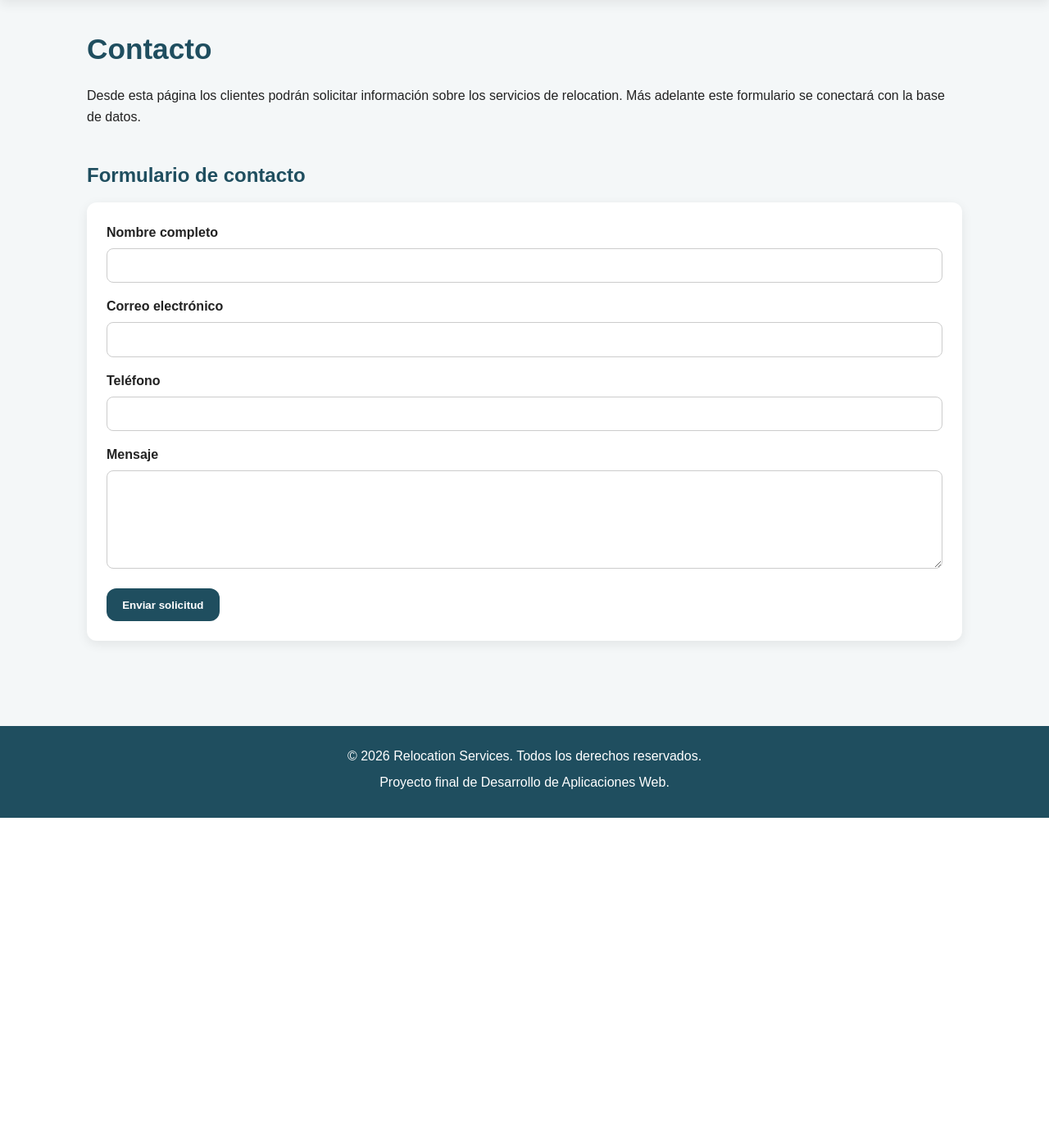
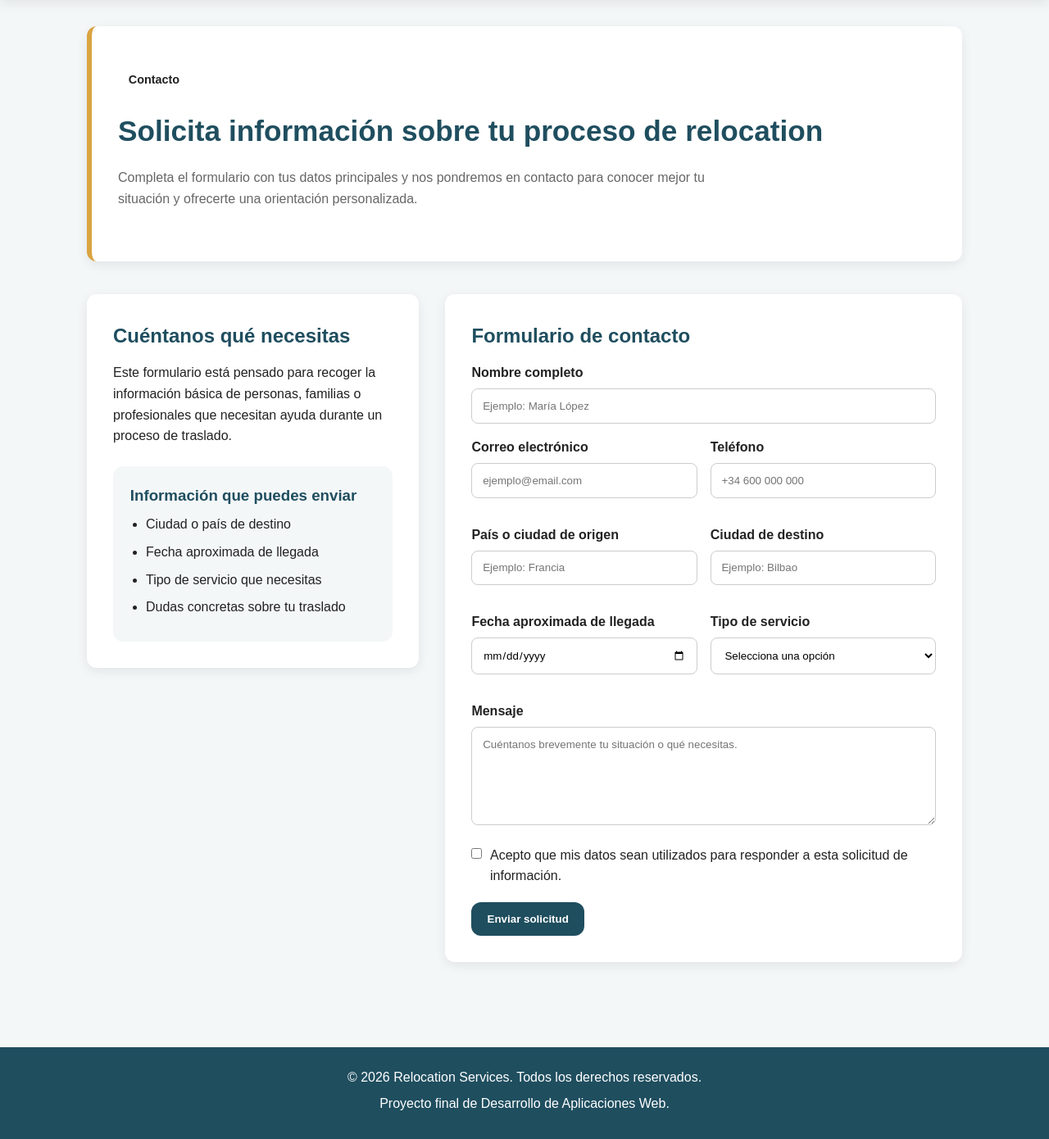
Before and after one commit to githacker2005/Proyectofinal, a PHP site: page /contacto.php in a window 1280 px wide. Shown: the part 146-1536 px from the top of the page at 82% size. Before the commit the page ends 1144 px from the top, so only its background shows below. Run offline with PHP 8.4, Linux system fonts and the light colour scheme.

Commit message:
Crear formulario de contacto

```diff
--- a/contacto.php
+++ b/contacto.php
@@ -3,40 +3,102 @@ $pageTitle = "Contacto - Relocation Services";
 include "includes/header.php";
 ?>
 
-<section>
-    <h1>Contacto</h1>
+<section class="page-hero">
+    <span class="hero-label">Contacto</span>
+    <h1>Solicita información sobre tu proceso de relocation</h1>
     <p>
-        Desde esta página los clientes podrán solicitar información sobre los servicios
-        de relocation. Más adelante este formulario se conectará con la base de datos.
+        Completa el formulario con tus datos principales y nos pondremos en contacto
+        para conocer mejor tu situación y ofrecerte una orientación personalizada.
     </p>
 </section>
 
-<section>
+<section class="contact-section">
+    <div class="contact-info">
+        <h2>Cuéntanos qué necesitas</h2>
+        <p>
+            Este formulario está pensado para recoger la información básica de personas,
+            familias o profesionales que necesitan ayuda durante un proceso de traslado.
+        </p>
+
+        <div class="info-box">
+            <h3>Información que puedes enviar</h3>
+            <ul>
+                <li>Ciudad o país de destino</li>
+                <li>Fecha aproximada de llegada</li>
+                <li>Tipo de servicio que necesitas</li>
+                <li>Dudas concretas sobre tu traslado</li>
+            </ul>
+        </div>
+    </div>
+
+    <div class="contact-form-wrapper">
         <h2>Formulario de contacto</h2>
 
-    <form action="#" method="POST">
-        <div>
+        <form action="#" method="POST" class="contact-form">
+            <div class="form-group">
                 <label for="nombre">Nombre completo</label>
-            <input type="text" id="nombre" name="nombre">
+                <input type="text" id="nombre" name="nombre" placeholder="Ejemplo: María López">
             </div>
 
-        <div>
+            <div class="form-row">
+                <div class="form-group">
                     <label for="email">Correo electrónico</label>
-            <input type="email" id="email" name="email">
+                    <input type="email" id="email" name="email" placeholder="ejemplo@email.com">
                 </div>
 
-        <div>
+                <div class="form-group">
                     <label for="telefono">Teléfono</label>
-            <input type="text" id="telefono" name="telefono">
+                    <input type="text" id="telefono" name="telefono" placeholder="+34 600 000 000">
+                </div>
             </div>
 
-        <div>
+            <div class="form-row">
+                <div class="form-group">
+                    <label for="pais_origen">País o ciudad de origen</label>
+                    <input type="text" id="pais_origen" name="pais_origen" placeholder="Ejemplo: Francia">
+                </div>
+
+                <div class="form-group">
+                    <label for="ciudad_destino">Ciudad de destino</label>
+                    <input type="text" id="ciudad_destino" name="ciudad_destino" placeholder="Ejemplo: Bilbao">
+                </div>
+            </div>
+
+            <div class="form-row">
+                <div class="form-group">
+                    <label for="fecha_llegada">Fecha aproximada de llegada</label>
+                    <input type="date" id="fecha_llegada" name="fecha_llegada">
+                </div>
+
+                <div class="form-group">
+                    <label for="tipo_servicio">Tipo de servicio</label>
+                    <select id="tipo_servicio" name="tipo_servicio">
+                        <option value="">Selecciona una opción</option>
+                        <option value="busqueda-vivienda">Búsqueda de vivienda</option>
+                        <option value="tramites">Gestión de trámites</option>
+                        <option value="orientacion-ciudad">Orientación en la ciudad</option>
+                        <option value="apoyo-familias">Apoyo a familias</option>
+                        <option value="relocation-laboral">Relocation laboral</option>
+                        <option value="acompanamiento">Acompañamiento personalizado</option>
+                    </select>
+                </div>
+            </div>
+
+            <div class="form-group">
                 <label for="mensaje">Mensaje</label>
-            <textarea id="mensaje" name="mensaje"></textarea>
+                <textarea id="mensaje" name="mensaje" placeholder="Cuéntanos brevemente tu situación o qué necesitas."></textarea>
+            </div>
+
+            <div class="form-check">
+                <input type="checkbox" id="privacidad" name="privacidad">
+                <label for="privacidad">
+                    Acepto que mis datos sean utilizados para responder a esta solicitud de información.
+                </label>
             </div>
 
             <button type="submit">Enviar solicitud</button>
         </form>
+    </div>
 </section>
 
 <?php
--- a/css/style.css
+++ b/css/style.css
@@ -570,3 +570,96 @@ footer p {
         grid-template-columns: 1fr;
     }
 }
+/* =========================
+   PÁGINA DE CONTACTO
+========================= */
+
+.contact-section {
+    display: grid;
+    grid-template-columns: 0.9fr 1.4fr;
+    gap: 2rem;
+    align-items: start;
+}
+
+.contact-info,
+.contact-form-wrapper {
+    background-color: var(--color-blanco);
+    padding: 2rem;
+    border-radius: var(--borde-redondeado);
+    box-shadow: var(--sombra-suave);
+}
+
+.info-box {
+    background-color: var(--color-secundario);
+    padding: 1.3rem;
+    border-radius: var(--borde-redondeado);
+    margin-top: 1.5rem;
+}
+
+.info-box ul {
+    padding-left: 1.2rem;
+}
+
+.info-box li {
+    margin-bottom: 0.5rem;
+}
+
+.contact-form {
+    box-shadow: none;
+    padding: 0;
+}
+
+.form-row {
+    display: grid;
+    grid-template-columns: 1fr 1fr;
+    gap: 1rem;
+}
+
+.form-group {
+    margin-bottom: 1rem;
+}
+
+select {
+    width: 100%;
+    padding: 0.8rem;
+    border: 1px solid #cccccc;
+    border-radius: 8px;
+    font-family: var(--fuente-principal);
+    background-color: var(--color-blanco);
+}
+
+.form-check {
+    display: flex;
+    align-items: flex-start;
+    gap: 0.6rem;
+    margin-bottom: 1.2rem;
+}
+
+.form-check input {
+    width: auto;
+    margin-top: 0.3rem;
+}
+
+.form-check label {
+    font-weight: normal;
+    margin-bottom: 0;
+}
+
+/* Responsive contacto */
+
+@media (max-width: 900px) {
+    .contact-section {
+        grid-template-columns: 1fr;
+    }
+}
+
+@media (max-width: 650px) {
+    .form-row {
+        grid-template-columns: 1fr;
+    }
+
+    .contact-info,
+    .contact-form-wrapper {
+        padding: 1.4rem;
+    }
+}
```
Lines whose indentation alone changed are shown as unchanged.
